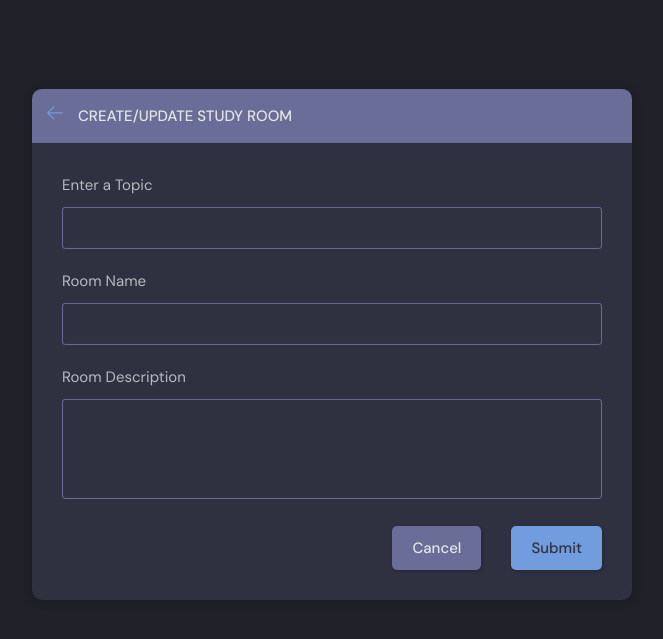
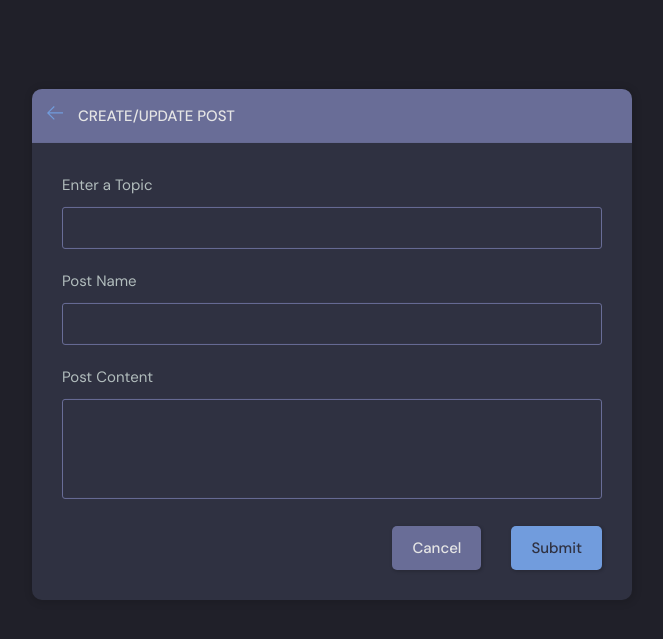
Before and after one commit to desmondyst/onTrack, a Django app: page /create-post/ in a window 1280 px wide. Shown: the part 76-715 px from the top of the page, without its empty margins (308-971 px from the left). Run offline with Django 4.2, Linux system fonts and the light colour scheme; a user stored in the database is signed in; data comes from the database, SQL or seed files in the repository; both versions use the stored data as it was after the commit.

Commit message:
Update frontend

```diff
--- a/base/templates/base/room.html
+++ b/base/templates/base/room.html
@@ -108,7 +108,7 @@
                             <span>@{{room.host.username}}</span>
                         </a>
                     </div>
-                    <!-- <div class="room__details">{{room.description}}</div> -->
+                    <div class="room__details">{{room.description}}</div>
                     <span class="room__topics">{{room.topic}}</span>
                 </div>
                 <div class="room__conversation">
--- a/base/templates/base/room_form.html
+++ b/base/templates/base/room_form.html
@@ -19,7 +19,7 @@
                             ></path>
                         </svg>
                     </a>
-                    <h3>Create/Update Study Room</h3>
+                    <h3>Create/Update Post</h3>
                 </div>
             </div>
             <div class="layout__body">
@@ -49,12 +49,12 @@
                     </div>
 
                     <div class="form__group">
-                        <label for="room_name">Room Name</label>
+                        <label for="room_name">Post Name</label>
                         {{form.name}}
                     </div>
 
                     <div class="form__group">
-                        <label for="room_description">Room Description</label>
+                        <label for="room_description">Post Content</label>
                         {{form.description}}
                     </div>
 
```
Also changed, not shown: db.sqlite3.
